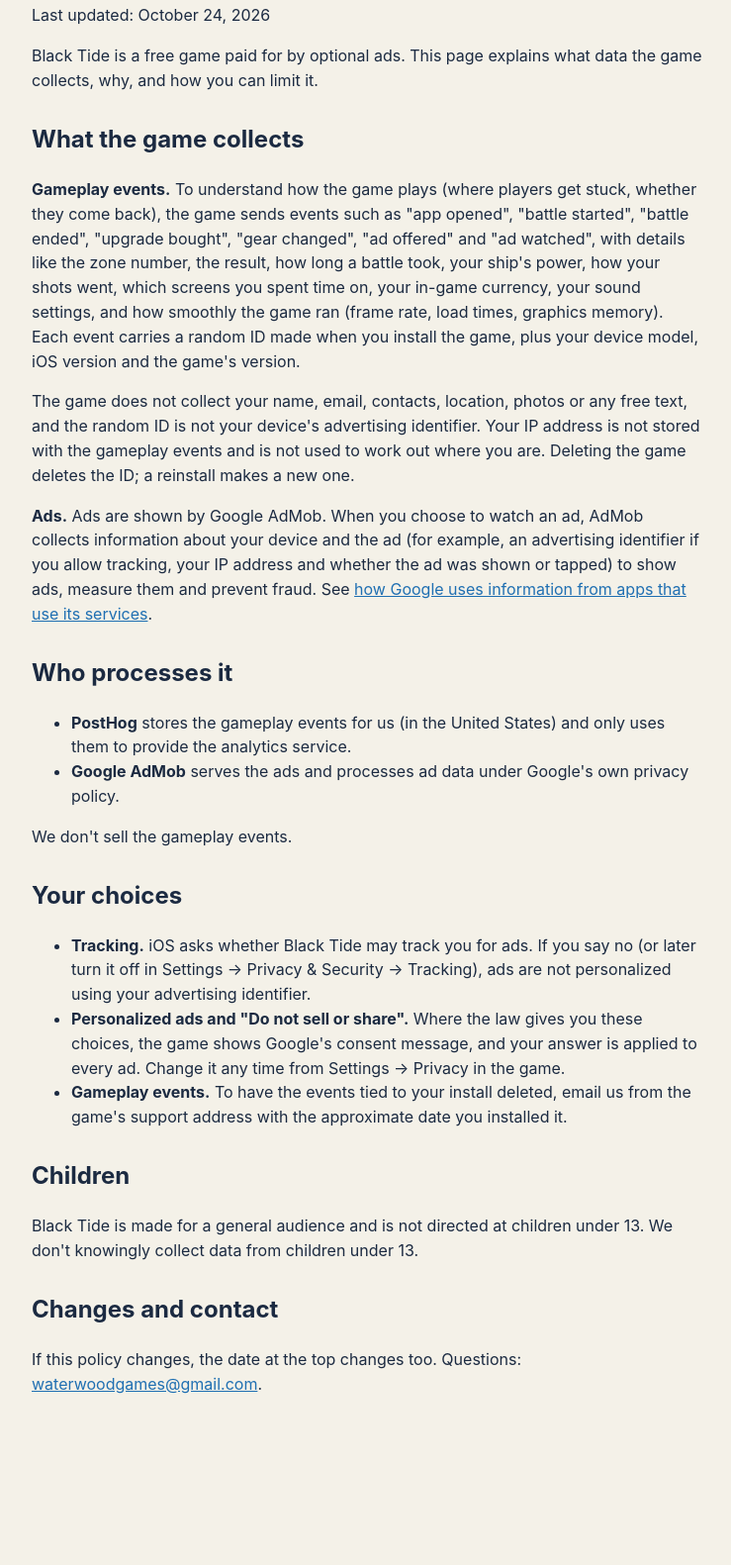
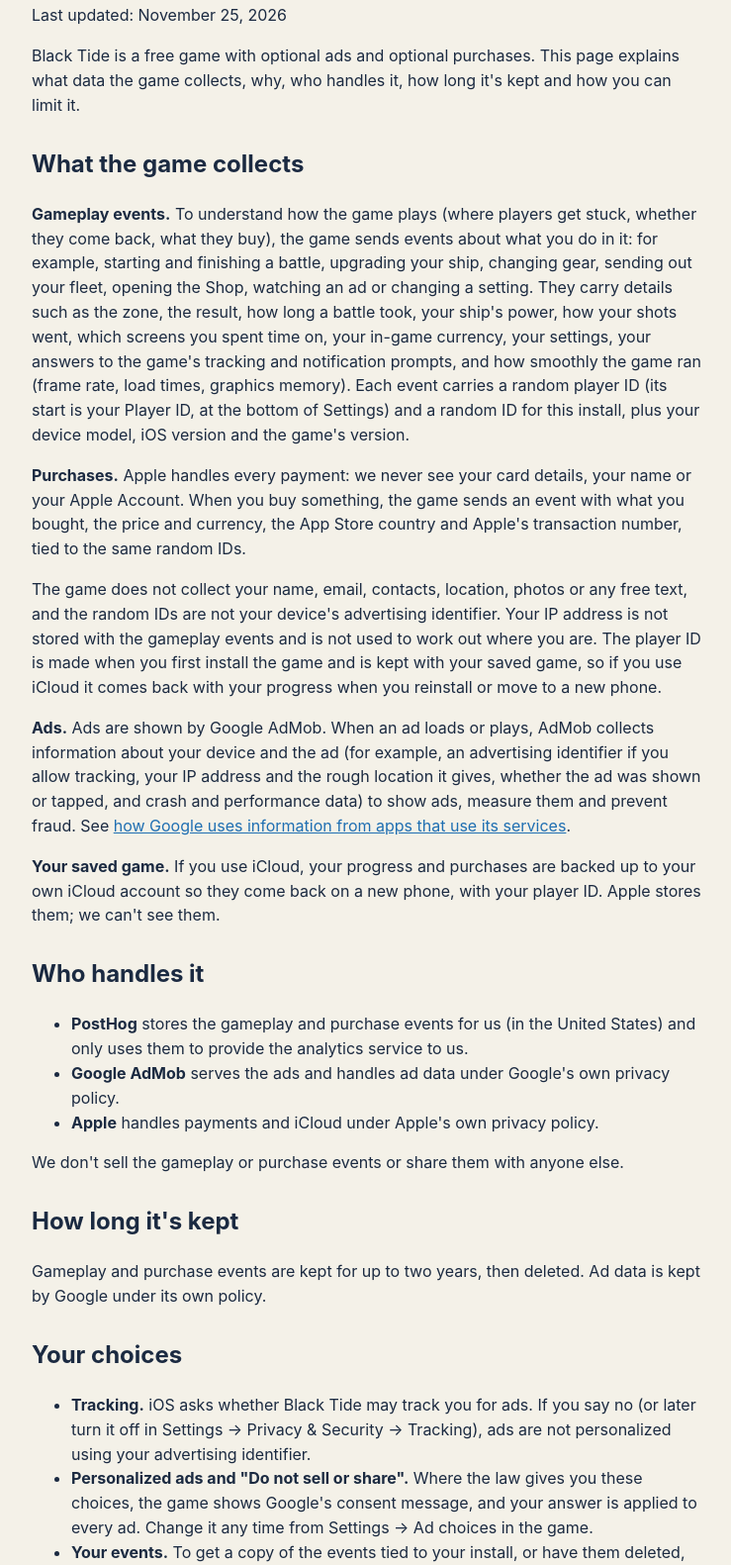
Before and after one commit to waterwoodgames/waterwoodgames.github.io, a plain HTML site: page privacy.html in a window 1280 px wide. Shown: the part 121-1702 px from the top of the page at 99% size, without its empty margins (268-1007 px from the left). Before the commit the page ends 1579 px from the top, so only its background shows below. Drawn offline with Linux system fonts and the light colour scheme.

Commit message:
Update privacy.html

```diff
--- a/privacy.html
+++ b/privacy.html
@@ -13,52 +13,68 @@
 </head>
 <body>
 <h1>Black Tide privacy policy</h1>
-<p>Last updated: October 24, 2026</p>
+<p>Last updated: November 25, 2026</p>
 
-<p>Black Tide is a free game paid for by optional ads. This page explains what data the game collects, why, and how
-you can limit it.</p>
+<p>Black Tide is a free game with optional ads and optional purchases. This page explains what data the game
+collects, why, who handles it, how long it's kept and how you can limit it.</p>
 
 <h2>What the game collects</h2>
 <p><strong>Gameplay events.</strong> To understand how the game plays (where players get stuck, whether they come
-back), the game sends events such as "app opened", "battle started", "battle ended", "upgrade bought", "gear
-changed", "ad offered" and "ad watched", with details like the zone number, the result, how long a battle took,
-your ship's power, how your shots went, which screens you spent time on, your in-game currency, your sound
-settings, and how smoothly the game ran (frame rate, load times, graphics memory). Each event carries a random ID made when you install the game, plus your device model, iOS
-version and the game's version.</p>
-<p>The game does not collect your name, email, contacts, location, photos or any free text, and the random ID is not
+back, what they buy), the game sends events about what you do in it: for example, starting and finishing a battle,
+upgrading your ship, changing gear, sending out your fleet, opening the Shop, watching an ad or changing a setting.
+They carry details such as the zone, the result, how long a battle took, your ship's power, how your shots went,
+which screens you spent time on, your in-game currency, your settings, your answers to the game's tracking and
+notification prompts, and how smoothly the game ran (frame rate, load times, graphics memory). Each event carries a
+random player ID (its start is your Player ID, at the bottom of Settings) and a random ID for this install, plus your device model, iOS version and the game's version.</p>
+<p><strong>Purchases.</strong> Apple handles every payment: we never see your card details, your name or your Apple
+Account. When you buy something, the game sends an event with what you bought, the price and currency, the App Store
+country and Apple's transaction number, tied to the same random IDs.</p>
+<p>The game does not collect your name, email, contacts, location, photos or any free text, and the random IDs are not
 your device's advertising identifier. Your IP address is not stored with the gameplay events and is not used to work
-out where you are. Deleting the game deletes the ID; a reinstall makes a new one.</p>
-<p><strong>Ads.</strong> Ads are shown by Google AdMob. When you choose to watch an ad, AdMob collects information
-about your device and the ad (for example, an advertising identifier if you allow tracking, your IP address and
-whether the ad was shown or tapped) to show ads, measure them and prevent fraud. See
-<a href="https://policies.google.com/technologies/partner-sites">how Google uses information from apps that use its
-services</a>.</p>
+out where you are. The player ID is made when you first install the game and is kept with your saved game, so if
+you use iCloud it comes back with your progress when you reinstall or move to a new phone.</p>
+<p><strong>Ads.</strong> Ads are shown by Google AdMob. When an ad loads or plays, AdMob collects information about
+your device and the ad (for example, an advertising identifier if you allow tracking, your IP address and the rough
+location it gives, whether the ad was shown or tapped, and crash and performance data) to show ads, measure them and
+prevent fraud. See <a href="https://policies.google.com/technologies/partner-sites">how Google uses information from
+apps that use its services</a>.</p>
+<p><strong>Your saved game.</strong> If you use iCloud, your progress and purchases are backed up to your own iCloud
+account so they come back on a new phone, with your player ID. Apple stores them; we can't see them.</p>
 
-<h2>Who processes it</h2>
+<h2>Who handles it</h2>
 <ul>
-  <li><strong>PostHog</strong> stores the gameplay events for us (in the United States) and only uses them to provide
-  the analytics service.</li>
-  <li><strong>Google AdMob</strong> serves the ads and processes ad data under Google's own privacy policy.</li>
+  <li><strong>PostHog</strong> stores the gameplay and purchase events for us (in the United States) and only uses
+  them to provide the analytics service to us.</li>
+  <li><strong>Google AdMob</strong> serves the ads and handles ad data under Google's own privacy policy.</li>
+  <li><strong>Apple</strong> handles payments and iCloud under Apple's own privacy policy.</li>
 </ul>
-<p>We don't sell the gameplay events.</p>
+<p>We don't sell the gameplay or purchase events or share them with anyone else.</p>
+
+<h2>How long it's kept</h2>
+<p>Gameplay and purchase events are kept for up to two years, then deleted. Ad data is kept by Google under its own
+policy.</p>
 
 <h2>Your choices</h2>
 <ul>
   <li><strong>Tracking.</strong> iOS asks whether Black Tide may track you for ads. If you say no (or later turn it off
   in Settings → Privacy &amp; Security → Tracking), ads are not personalized using your advertising identifier.</li>
   <li><strong>Personalized ads and "Do not sell or share".</strong> Where the law gives you these choices, the game
-  shows Google's consent message, and your answer is applied to every ad. Change it any time from Settings → Privacy
-  in the game.</li>
-  <li><strong>Gameplay events.</strong> To have the events tied to your install deleted, email us from the game's
-  support address with the approximate date you installed it.</li>
+  shows Google's consent message, and your answer is applied to every ad. Change it any time from Settings → Ad
+  choices in the game.</li>
+  <li><strong>Your events.</strong> To get a copy of the events tied to your install, or have them deleted, email
+  us at the address below with your Player ID: it's at the bottom of Settings in the game, and a tap copies it. The
+  events aren't tied to your name or any account, so the Player ID is the only way we can find yours.</li>
+  <li><strong>Do Not Track.</strong> The game has no web browser, so it doesn't receive browser "Do Not Track"
+  signals. This website has no tracking or cookies.</li>
 </ul>
 
 <h2>Children</h2>
-<p>Black Tide is made for a general audience and is not directed at children under 13. We don't knowingly collect
-data from children under 13.</p>
+<p>Black Tide is rated 13+ and is made for a general audience. It is not directed at children under 13, and we
+don't knowingly collect data from children under 13. If you think a child under 13 has used the game, email us their
+Player ID (at the bottom of Settings) and we'll delete the events tied to it.</p>
 
 <h2>Changes and contact</h2>
-<p>If this policy changes, the date at the top changes too. Questions:
+<p>If this policy changes, the date at the top changes too, and the new policy is posted on this page. Questions:
 <a href="mailto:waterwoodgames@gmail.com">waterwoodgames@gmail.com</a>.</p>
 </body>
 </html>
```
